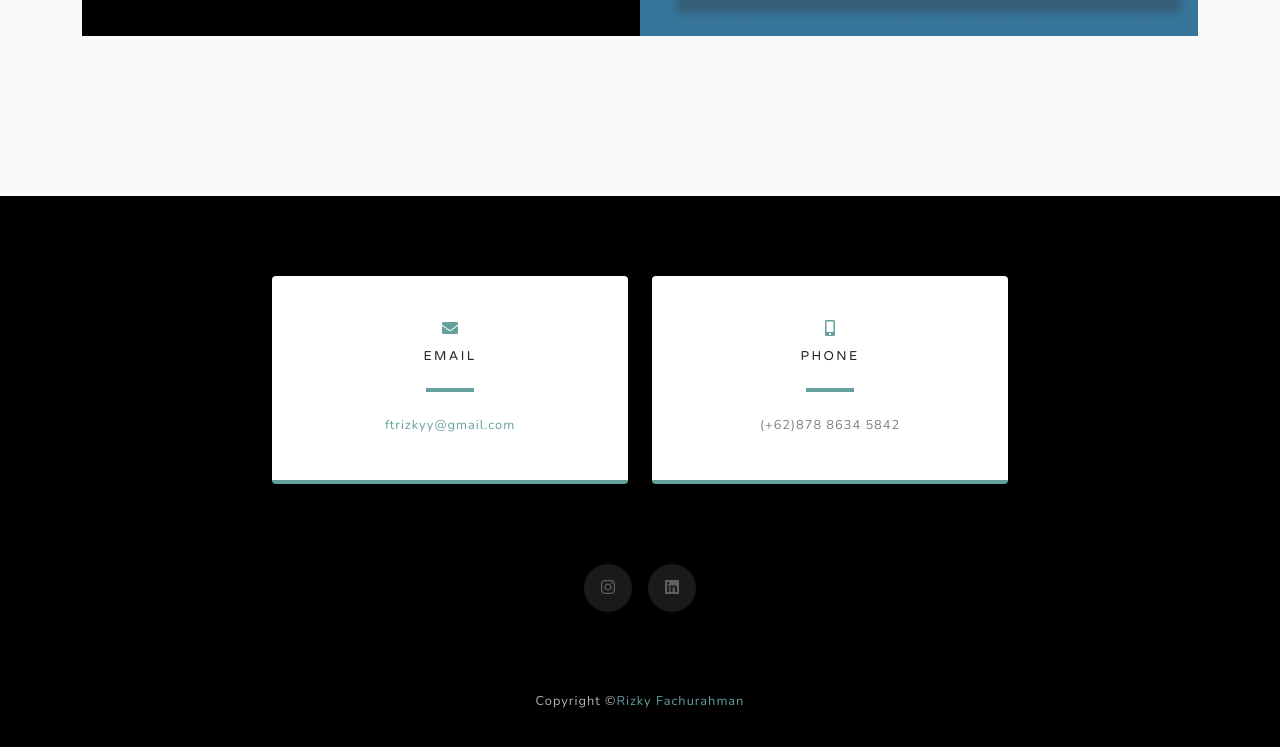
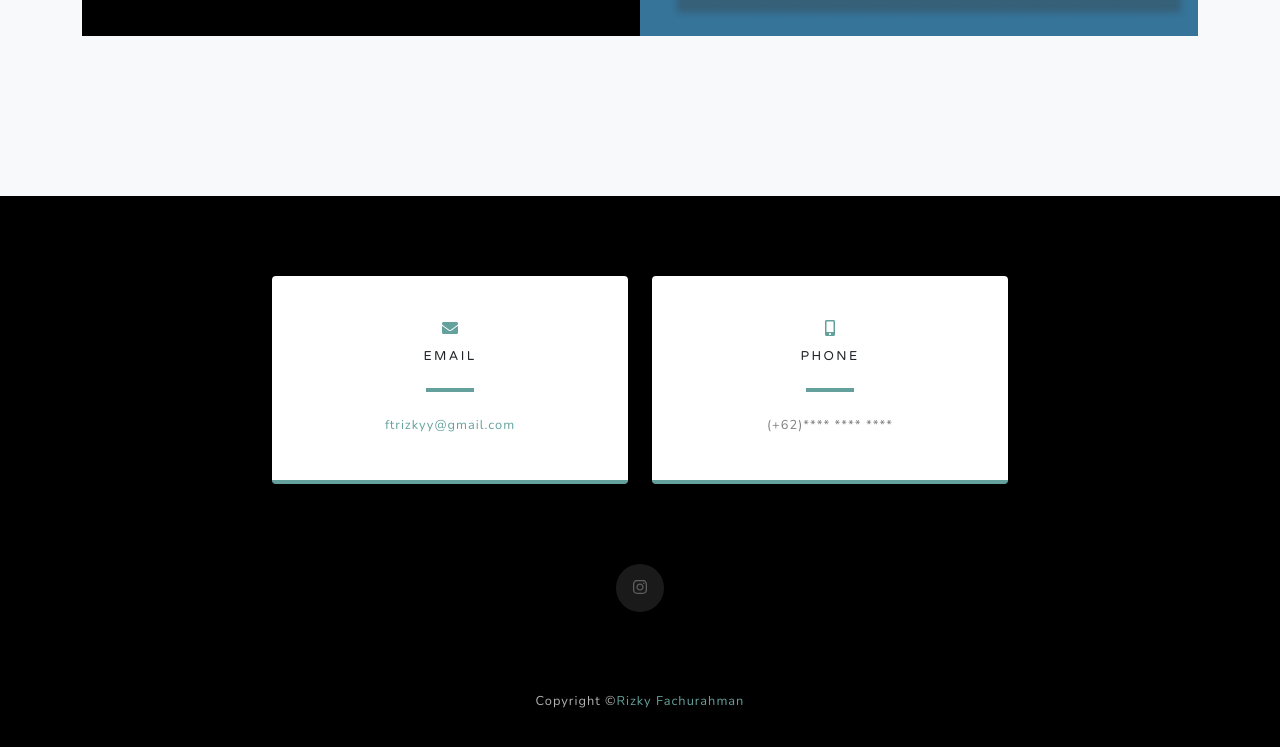
Before and after one commit to chzkyy/hbd.github.io, a plain HTML site: page index.html in a window 1280 px wide. Shown: the part 2711-3458 px from the top of the page. Drawn offline with nearby package versions, Linux system fonts and the light colour scheme; a web font is replaced by a local one.

Commit message:
Update index.html

```diff
--- a/index.html
+++ b/index.html
@@ -147,14 +147,14 @@
                                 <i class="fas fa-mobile-alt text-primary mb-2"></i>
                                 <h4 class="text-uppercase m-0">Phone</h4>
                                 <hr class="my-4" />
-                                <div class="small text-black-50">(+62)878 8634 5842</div>
+                                <div class="small text-black-50">(+62)**** **** ****</div>
                             </div>
                         </div>
                     </div>
                 </div>
                 <div class="social d-flex justify-content-center">
                     <a class="mx-2" href="https://www.instagram.com/_rizkyftr/"><i class="fab fa-instagram"></i></a>
-                    <a class="mx-2" href="https://www.linkedin.com/in/rizky-fachurahman-9951951b8/"><i class="fab fa-linkedin"></i></a>
+<!--                     <a class="mx-2" href="https://www.linkedin.com/in/rizky-fachurahman-9951951b8/"><i class="fab fa-linkedin"></i></a> -->
                 </div>
             </div>
         </section>
```
